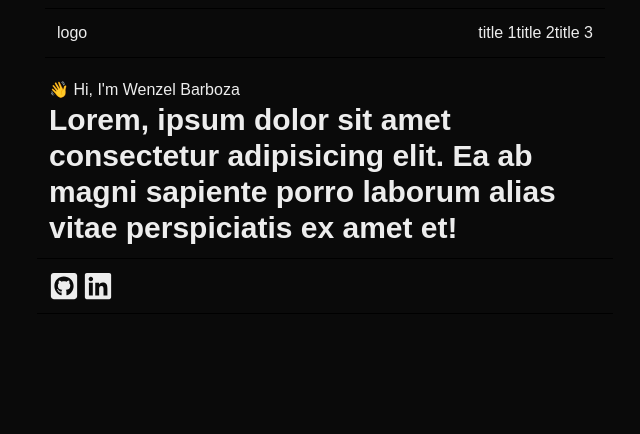
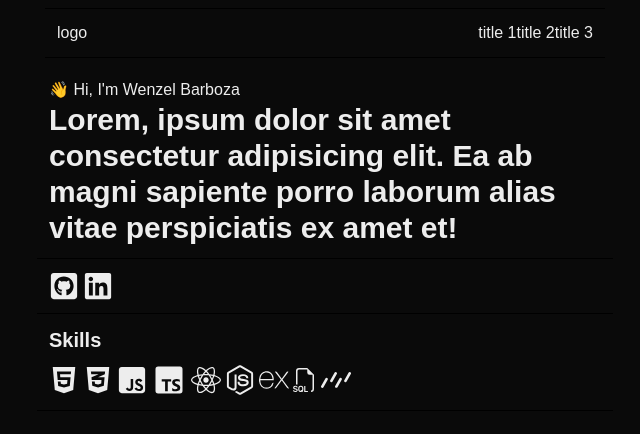
Before and after one commit to wenzelbarboza/wenzel-portfolio, a Next.js app: page / in a window 1280 px wide. Shown: the top 434 px of the page, without its empty margins (315-955 px from the left). Built offline with nearby package versions, Linux system fonts and the light colour scheme.

Commit message:
skills component implemented

```diff
--- a/app/page.tsx
+++ b/app/page.tsx
@@ -1,5 +1,7 @@
 import Hero from "@/components/Hero";
 import Nav from "@/components/Nav";
+import Projects from "@/components/Projects";
+import Skills from "@/components/Skills";
 import Socials from "@/components/Socials";
 
 export default function Home() {
@@ -9,6 +11,7 @@ export default function Home() {
         <Nav />
         <Hero />
         <Socials />
+        <Skills />
       </div>
     </>
   );
--- /dev/null
+++ b/components/Skills.tsx
@@ -0,0 +1,33 @@
+import React from "react";
+import { BiLogoTypescript } from "react-icons/bi";
+import { BsFiletypeSql } from "react-icons/bs";
+import {
+  FaCss3Alt,
+  FaHtml5,
+  FaJsSquare,
+  FaNodeJs,
+  FaReact,
+} from "react-icons/fa";
+import { SiDrizzle, SiExpress } from "react-icons/si";
+
+const Skills = () => {
+  return (
+    <section className="flex flex-col gap-2 border-b-[1px] border-black border-solid  p-3">
+      <h1 className="font-semibold text-xl">Skills</h1>
+      <div className="flex gap-1 items-center">
+        <FaHtml5 className="text-3xl hover:text-gray-600" />
+        <FaCss3Alt className="text-3xl hover:text-gray-600" />
+        <FaJsSquare className="text-3xl hover:text-gray-600" />
+        {/* <SiTypescript className="text-3xl hover:text-gray-600" /> */}
+        <BiLogoTypescript className="text-4xl hover:text-gray-600" />
+        <FaReact className="text-3xl hover:text-gray-600" />
+        <FaNodeJs className="text-3xl hover:text-gray-600" />
+        <SiExpress className="text-3xl hover:text-gray-600" />
+        <BsFiletypeSql className="text-2xl hover:text-gray-600" />
+        <SiDrizzle className="text-3xl hover:text-gray-600" />
+      </div>
+    </section>
+  );
+};
+
+export default Skills;
```
